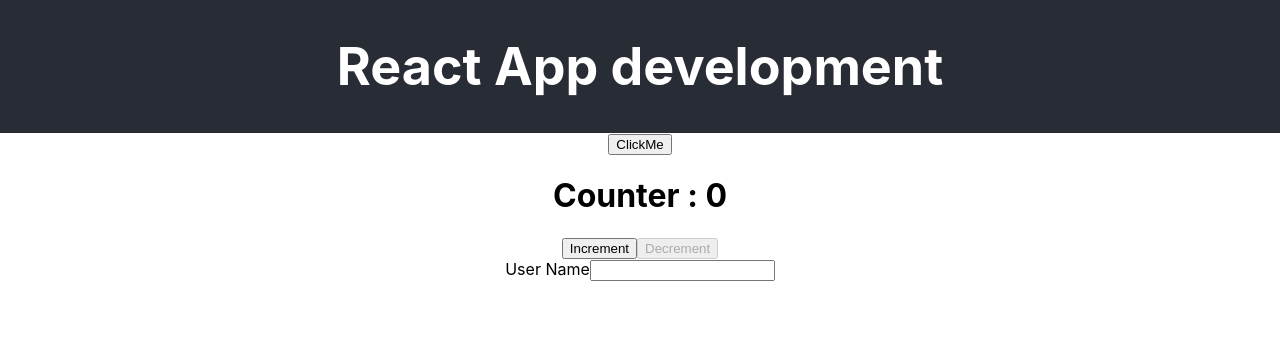
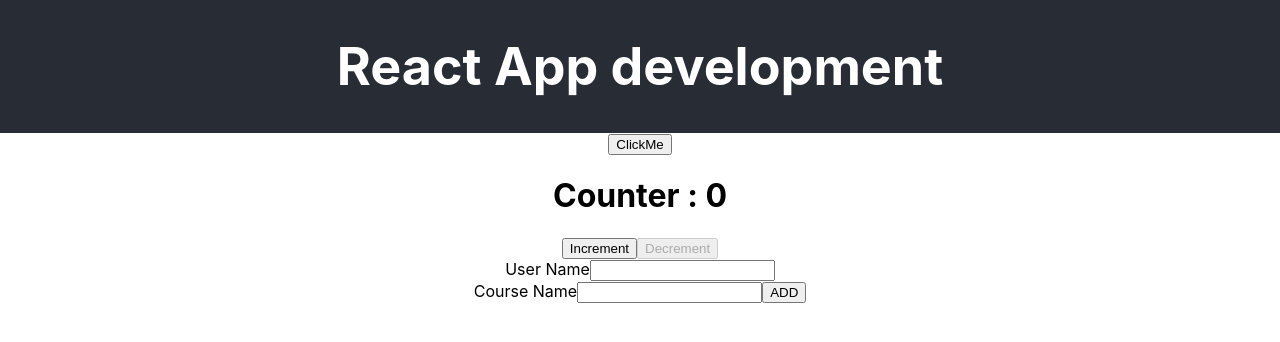
Before and after one commit to syamborusu/app1, a React (Create React App) app: page / in a window 1280 px wide. Shown: the top 342 px of the page. Built offline with nearby package versions, Linux system fonts and the light colour scheme.

Commit message:
TODO list Aug 25th

```diff
--- a/src/App.js
+++ b/src/App.js
@@ -2,6 +2,7 @@ import './App.css';
 import Events from './Events';
 import Counter from './Counter';
 import ReadText from './ReadText';
+import Todolist from './Todolist';
 function App() {
   return (
     <div className="App">
@@ -11,6 +12,7 @@ function App() {
       <Events/>
       <Counter/>
       <ReadText/>
+      <Todolist/>
     </div>
   );
 }
--- /dev/null
+++ b/src/Todolist.jsx
@@ -0,0 +1,49 @@
+import React, { Component } from 'react'
+export default class Todolist extends Component {
+  constructor(props) {
+    super(props);
+    this.state = {
+      course: '',
+      courses: []
+    };
+  }
+  readCourse = (e) => {
+    this.setState({ course: e.target.value });
+  }
+  addCourse = () => {
+    if (this.state.course.trim() === '') return;
+    this.setState((prevState) => ({
+      courses: [...prevState.courses, prevState.course],
+      course: ''
+    }));
+  }
+  removeCourse = (index) =>{
+    this.setState((prevState) =>(
+        {courses: prevState.courses.filter((cr,i) => i !== index)
+    }));
+  }
+  render() {
+    return (
+      <div>
+        <label htmlFor="course">Course Name</label>
+        <input
+          type="text"
+          id="course"
+          name="course"
+          value={this.state.course}
+          onChange={this.readCourse}
+        />
+        <button onClick={this.addCourse}>ADD</button>
+        <ul>
+          {this.state.courses.map((c,index) => (
+            <li key={index}>
+              {c}
+              <button
+                onClick={()=> this.removeCourse(index)}>Delete</button>
+            </li>
+          ))}
+        </ul>
+      </div>
+    )
+  }
+}
```
